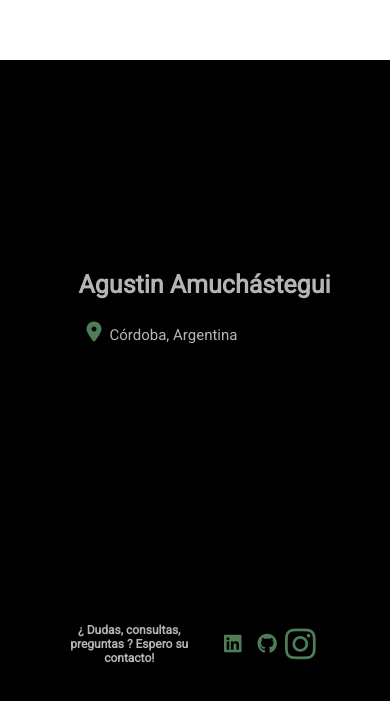
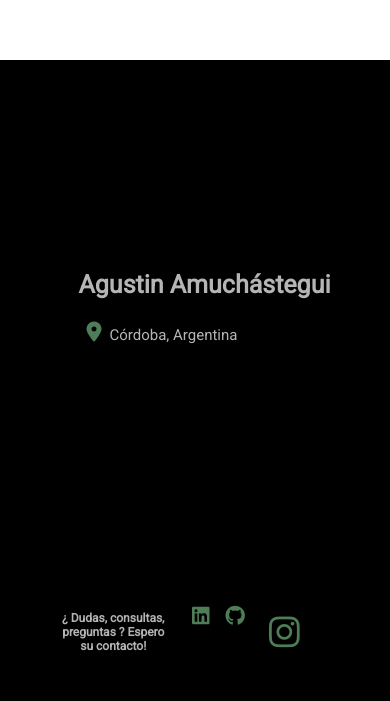
Before and after one commit to AguAmuok/Portfolio, a React (Create React App) app: page /formulario in a window 390 px wide. Shown: the part 109-810 px from the top of the page. Built offline with nearby package versions, Linux system fonts and the light colour scheme; a web font is replaced by a local one.

Commit message:
responsive

```diff
--- a/src/styles/Footer.css
+++ b/src/styles/Footer.css
@@ -83,7 +83,7 @@
     margin: 1rem;
     width: 100%;
     }
-    .linkedin, .github, .email, .location{
+    .linkedin, .github, .instagram, .location{
         color: rgb(79, 125, 88);
         margin: 1rem;
     }
```
